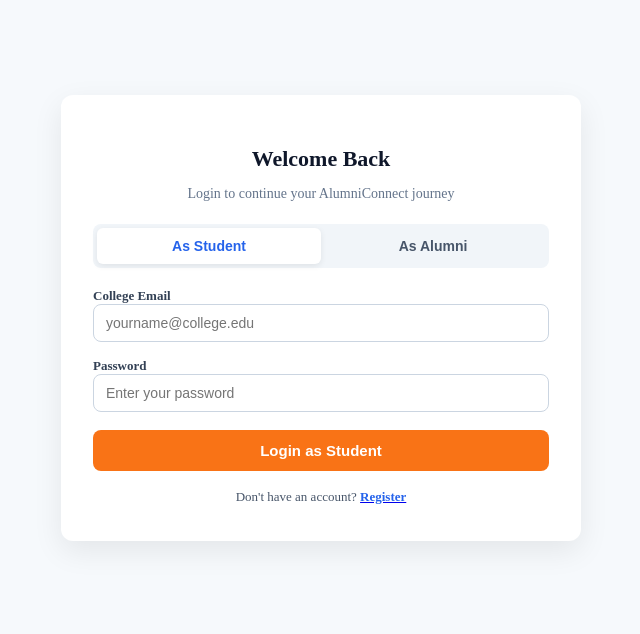
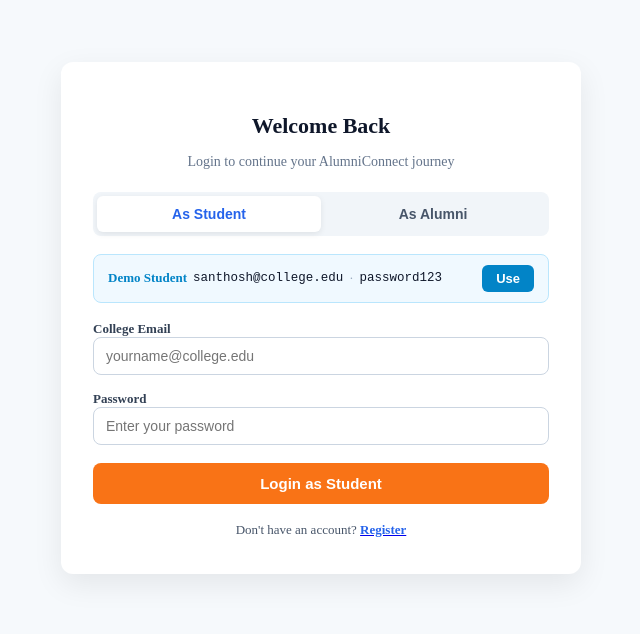
Before and after one commit to Santhosh-Charanthu/AlumniConnect, a Next.js app in the folder frontend/: page /login in a window 1280 px wide. Shown: the part 110-744 px from the top of the page, without its empty margins (319-959 px from the left). Built offline with nearby package versions, Linux system fonts and the light colour scheme; no server answers.

Commit message:
Added Demo credentials

```diff
--- /dev/null
+++ b/frontend/app/login/demo.module.css
@@ -0,0 +1,62 @@
+.demoBanner {
+  display: flex;
+  align-items: center;
+  justify-content: space-between;
+  background: #f0f9ff;
+  border: 1px solid #bae6fd;
+  border-radius: 8px;
+  padding: 10px 14px;
+  margin-bottom: 16px;
+  gap: 10px;
+}
+
+.demoLeft {
+  display: flex;
+  align-items: center;
+  flex-wrap: wrap;
+  gap: 6px;
+  font-size: 13px;
+  color: #0369a1;
+  min-width: 0;
+}
+
+.demoLabel {
+  font-weight: 700;
+  color: #0284c7;
+  white-space: nowrap;
+}
+
+.demoEmail {
+  font-family: monospace;
+  font-size: 12.5px;
+  color: #0f172a;
+  word-break: break-all;
+}
+
+.demoDot {
+  color: #94a3b8;
+}
+
+.demoPass {
+  font-family: monospace;
+  font-size: 12.5px;
+  color: #0f172a;
+}
+
+.demoBtn {
+  flex-shrink: 0;
+  padding: 6px 14px;
+  border-radius: 6px;
+  border: none;
+  background: #0284c7;
+  color: #fff;
+  font-size: 13px;
+  font-weight: 600;
+  cursor: pointer;
+  transition: background 0.2s;
+  white-space: nowrap;
+}
+
+.demoBtn:hover {
+  background: #0369a1;
+}
--- a/frontend/app/login/page.js
+++ b/frontend/app/login/page.js
@@ -1,11 +1,17 @@
 "use client";
 
 import styles from "../register/register.module.css"; // ?? reuse same CSS
+import demoStyles from "./demo.module.css";
 import { useState } from "react";
 import { loginUser } from "../../src/services/api";
 import { useRouter } from "next/navigation";
 import { useToast } from "../context/ToastContext";
 import Link from "next/link";
+
+const DEMO_CREDENTIALS = {
+  student: { email: "santhosh@college.edu", password: "password123" },
+  alumni: { email: "venkat@college.edu", password: "password123" },
+};
 
 export default function LoginPage() {
   const router = useRouter();
@@ -14,6 +20,11 @@
 
   const [role, setRole] = useState("student");
   const [form, setForm] = useState({ email: "", password: "" });
+
+  const fillDemo = () => {
+    setForm(DEMO_CREDENTIALS[role]);
+    setErrors({});
+  };
   const [errors, setErrors] = useState({});
   const [loading, setLoading] = useState(false);
 
@@ -91,6 +102,27 @@
             </button>
           </div>
 
+          {/* Demo Credentials Banner */}
+          <div className={demoStyles.demoBanner}>
+            <div className={demoStyles.demoLeft}>
+              <span className={demoStyles.demoLabel}>
+                Demo {role === "student" ? "Student" : "Alumni"}
+              </span>
+              <span className={demoStyles.demoEmail}>
+                {DEMO_CREDENTIALS[role].email}
+              </span>
+              <span className={demoStyles.demoDot}>·</span>
+              <span className={demoStyles.demoPass}>password123</span>
+            </div>
+            <button
+              type="button"
+              className={demoStyles.demoBtn}
+              onClick={fillDemo}
+            >
+              Use
+            </button>
+          </div>
+
           {/* Form Fields */}
           <div className={styles.formGrid}>
             <div className={styles.fullWidth}>
@@ -100,6 +132,7 @@
                 type="email"
                 className={styles.input}
                 placeholder="yourname@college.edu"
+                value={form.email}
                 onChange={handleChange}
               />
               {errors.email && (
@@ -114,6 +147,7 @@
                 type="password"
                 className={styles.input}
                 placeholder="Enter your password"
+                value={form.password}
                 onChange={handleChange}
               />
               {errors.password && (
```
